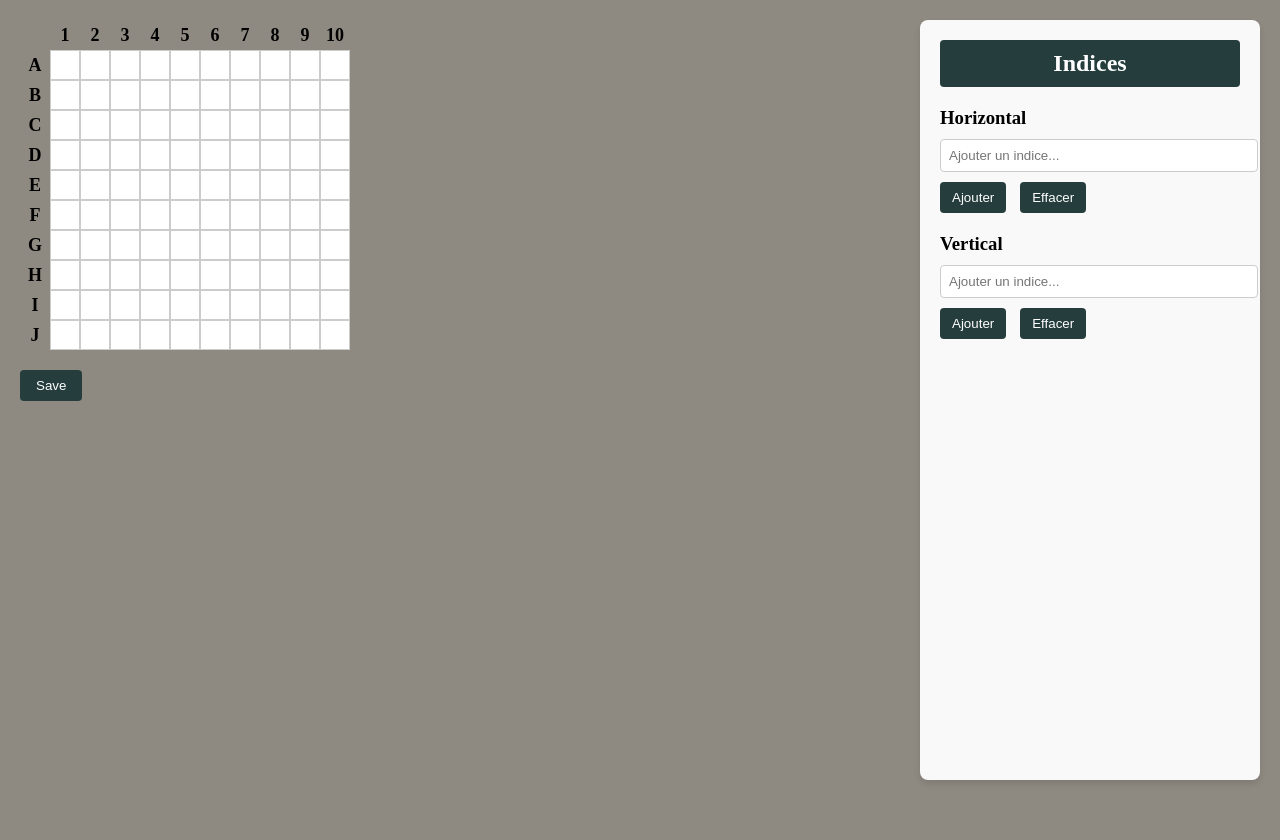
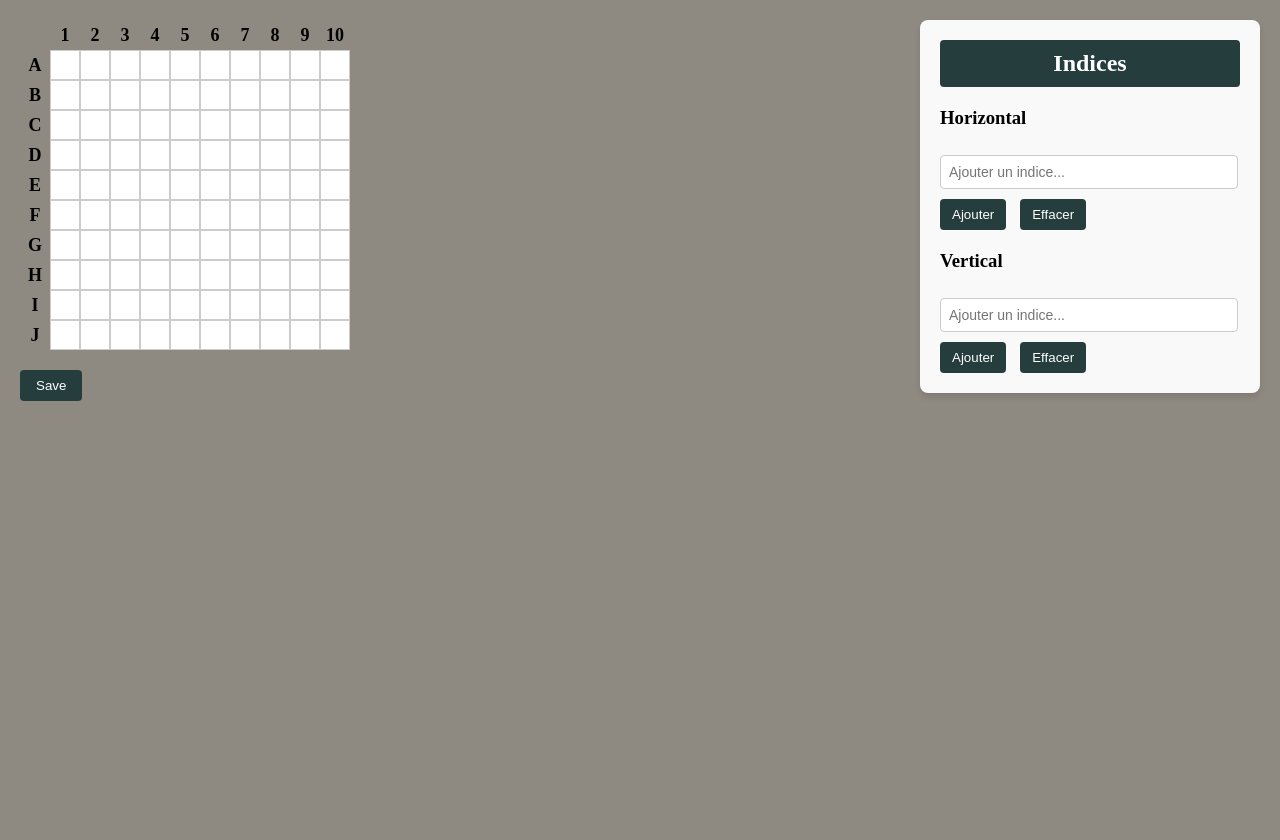
Before and after one commit to sadyanis/Crucy_word, a PHP site: page /Vue/home2.php in a window 1280 px wide. Shown: the part 50-890 px from the top of the page. Run offline with PHP 8.4, Linux system fonts and the light colour scheme.

Commit message:
add hints list

```diff
--- a/Vue/Style/style2.css
+++ b/Vue/Style/style2.css
@@ -19,7 +19,7 @@ ul {
     list-style-type: none;
 
 }
-li{
+ul li{
     display: inline;
     padding-right: 10px;
     width: 100%px;
@@ -132,7 +132,7 @@ li a:hover{
 
 .side_index {
     width: 300px;
-    height: 90%;
+    height: auto;
     padding: 20px;
     background-color: #f9f9f9;
     border-radius: 8px;
@@ -176,3 +176,34 @@ li a:hover{
 .side_index button:hover {
     background-color: rgb(50, 80, 80);
 }
+
+.indications{
+
+    overflow-y:auto;
+}
+
+.liste_indice{
+    list-style-position: inside;
+    padding-left: 0;
+    margin-left:0 ;
+}
+
+.liste_indice li{
+    margin-bottom: 5px;
+    border-bottom: 1px dashed #ddd;
+    padding-bottom: 5px;
+
+    padding-left: 0;
+    border-radius: 4px;
+    cursor: pointer;
+}
+
+.liste_indice li:hover {
+    outline: 2px solid #495562;
+
+}
+
+aside input[type="text"]{
+    width: calc(100% - 20px);
+    font-size: 14px;
+}
--- a/Vue/home2.php
+++ b/Vue/home2.php
@@ -37,18 +37,24 @@
         <h2 class="title">Indices</h2>
         <div>
             <h3>Horizontal</h3>
-            <input type="text" placeholder="Ajouter un indice...">
+            <div class="indications">
+                  <ol class="liste_indice" id="horizontal_indice"></ol>
+            </div>
+            <input id="hor_indice" type="text" placeholder="Ajouter un indice...">
             <div>
-                <button>Ajouter</button>
-                <button>Effacer</button>
+                <button id="add_hor">Ajouter</button>
+                <button id="delete_hor">Effacer</button>
             </div>
         </div>
-        <div>
+        <div id="verticale">
             <h3>Vertical</h3>
-            <input type="text" placeholder="Ajouter un indice...">
+            <div class="indications">
+                  <ol class="liste_indice" id="vertical_indice"></ol>
+            </div>
+            <input id="ver_indice" type="text" placeholder="Ajouter un indice...">
             <div>
-                <button>Ajouter</button>
-                <button>Effacer</button>
+                <button id="add_vert">Ajouter</button>
+                <button id="delete_ver">Effacer</button>
             </div>
         </div>
     </aside>
--- a/Vue/menu.php
+++ b/Vue/menu.php
@@ -7,6 +7,7 @@
             <li><a href="#">Apropos</a></li>
         </ul>
         <div class="sing" >
+            <ul>
             <?php
 
             if(isset($_SESSION['user'])){
@@ -19,5 +20,6 @@
             <li><a href="./LOGIN/login.html">Sing in</a></li>
             <li><a href="./LOGIN/signup.php">Sing up</a></li>
             <?php } ?>
+            </ul>
         </div>
     </nav>
```
Also changed, not shown: Vue/Script/script.js (+53 -0 lines).
